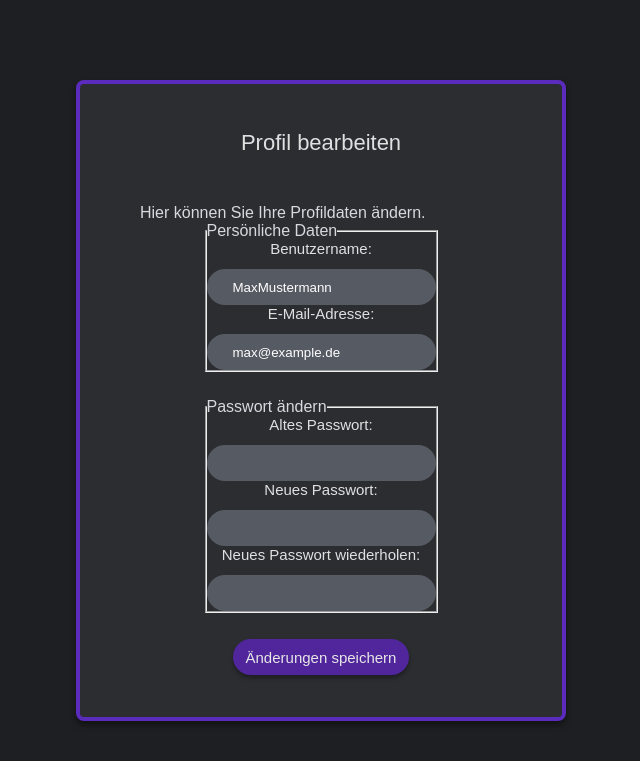
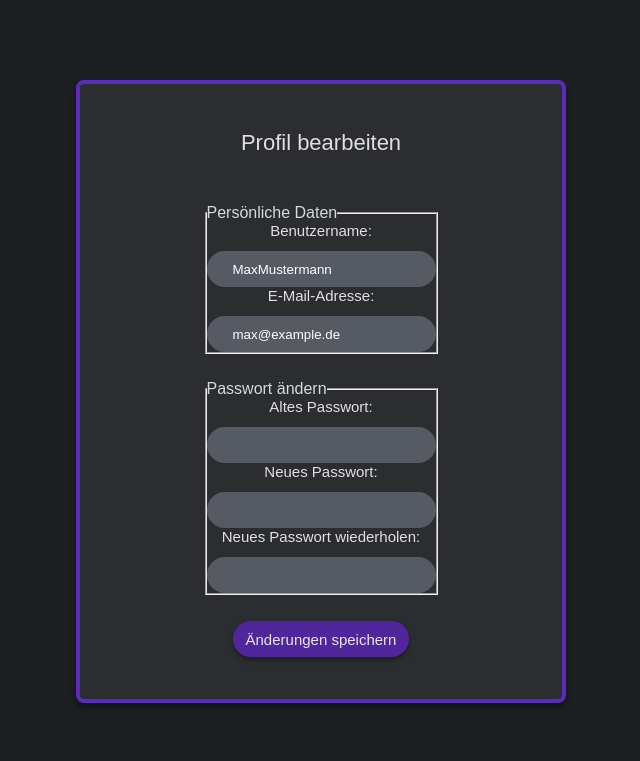
Before and after one commit to Sutoroberii/Webprogrammierung_gaming, a PHP site: page /profil-bearbeiten.php in a window 1280 px wide. Shown: the part 62-823 px from the top of the page, without its empty margins (319-959 px from the left). Run offline with PHP 8.4, Linux system fonts and the light colour scheme; some libraries are stand-ins or nearby versions.

Commit message:
kleine änderung ewtrwet

```diff
--- a/profil-bearbeiten.php
+++ b/profil-bearbeiten.php
@@ -25,7 +25,6 @@ $title = "Profil bearbeiten";
     <section>
         <h1>Profil bearbeiten</h1>
 
-        <p class="auth-info">Hier können Sie Ihre Profildaten ändern.</p>
 
         <form action="profil-bearbeiten.php" method="POST">
             <fieldset>
```
